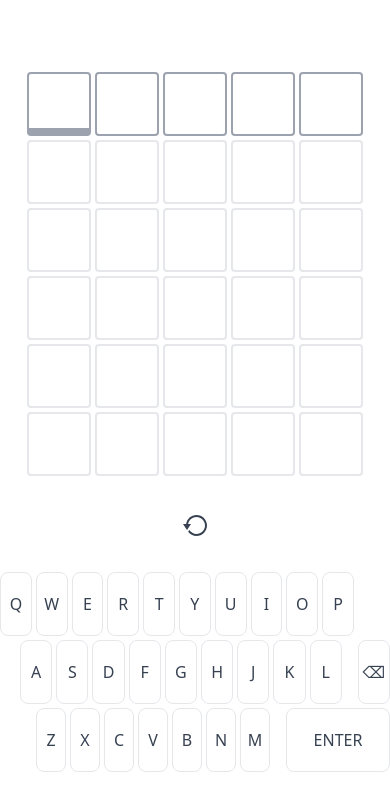
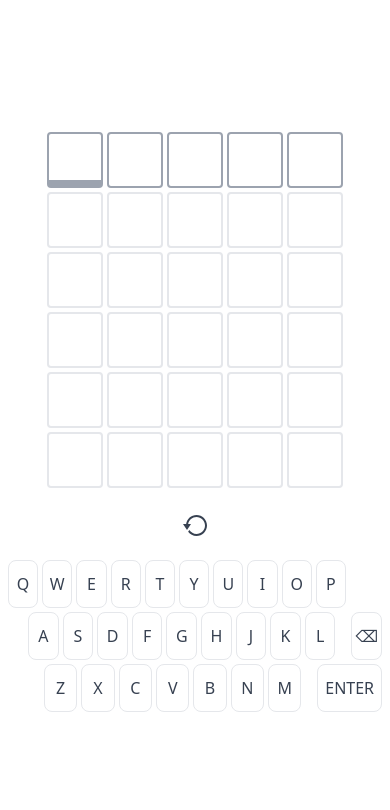
Before and after one commit to gfpacheco/termoo, a Next.js app: page / in a window 390 px wide. Shown: the top 810 px of the page. Built offline with nearby package versions, Linux system fonts and the light colour scheme.

Commit message:
Improve responsiveness

```diff
--- a/components/Cell.tsx
+++ b/components/Cell.tsx
@@ -12,7 +12,7 @@ export default function Cell({ className, state, isRowActive, isActive, ...rest
     <div
       className={classNames(
         className,
-        'w-16 h-16 flex items-center justify-center border-2 rounded text-2xl font-bold uppercase transition-all',
+        'w-14 sm:w-16 h-14 sm:h-16 flex items-center justify-center border-2 rounded text-2xl font-bold uppercase transition-all',
         isRowActive && 'border-gray-400',
         isActive && 'border-b-8',
         {
--- a/components/Game.tsx
+++ b/components/Game.tsx
@@ -9,7 +9,7 @@ import Toast from './Toast';
 export interface GameProps extends React.ComponentPropsWithoutRef<'div'> {}
 
 export default function Game({ className, ...rest }: GameProps) {
-  const { status, word, charsState, table, onKeyPress, restart } = useGameState();
+  const { status, word, charsState, table, error, onKeyPress, restart } = useGameState();
 
   useEffect(() => {
     function handleKeyDown(event: KeyboardEvent) {
@@ -25,12 +25,13 @@ export default function Game({ className, ...rest }: GameProps) {
 
   return (
     <div
-      className={classNames(className, 'h-screen flex flex-col items-center justify-center')}
+      className={classNames(className, 'h-full p-2 flex flex-col items-center justify-center')}
       {...rest}
     >
       {status === GameStatus.failed && <Toast>Palavra certa: {word}</Toast>}
+      {error && <Toast>{error}</Toast>}
       <Table {...table} />
-      <ResetButton className="my-4" onClick={restart} />
+      <ResetButton className="my-2" onClick={restart} />
       <Keyboard charsState={charsState} onKeyPress={onKeyPress} />
     </div>
   );
--- a/components/Key.tsx
+++ b/components/Key.tsx
@@ -10,7 +10,7 @@ export default function Key({ className, status, ...rest }: KeyProps) {
     <button
       className={classNames(
         className,
-        'h-16 flex items-center justify-center border rounded-lg uppercase',
+        'flex-1 h-12 sm:h-14 flex items-center justify-center border rounded-lg uppercase',
         {
           'bg-green-200 border-green-200': status === CellStatus.correct,
           'bg-yellow-200 border-yellow-200': status === CellStatus.wrongPlace,
--- a/components/Keyboard.tsx
+++ b/components/Keyboard.tsx
@@ -23,7 +23,7 @@ export default function Keyboard({ className, charsState, onKeyPress, ...rest }:
         {['q', 'w', 'e', 'r', 't', 'y', 'u', 'i', 'o', 'p'].map(char => (
           <Key
             key={char}
-            className="mr-1 flex-1"
+            className="mr-1"
             status={statusByChar[char]}
             onClick={() => onKeyPress(char)}
           >
@@ -37,14 +37,14 @@ export default function Keyboard({ className, charsState, onKeyPress, ...rest }:
         {['a', 's', 'd', 'f', 'g', 'h', 'j', 'k', 'l'].map(char => (
           <Key
             key={char}
-            className="ml-1 flex-1"
+            className="ml-1"
             status={statusByChar[char]}
             onClick={() => onKeyPress(char)}
           >
             {char}
           </Key>
         ))}
-        <Key className="ml-4 flex-1" onClick={() => onKeyPress('Backspace')}>
+        <Key className="ml-4" onClick={() => onKeyPress('Backspace')}>
           ⌫
         </Key>
       </div>
@@ -53,14 +53,14 @@ export default function Keyboard({ className, charsState, onKeyPress, ...rest }:
         {['z', 'x', 'c', 'v', 'b', 'n', 'm'].map(char => (
           <Key
             key={char}
-            className="ml-1 flex-1"
+            className="ml-1"
             status={statusByChar[char]}
             onClick={() => onKeyPress(char)}
           >
             {char}
           </Key>
         ))}
-        <Key className="ml-4 w-[6.5rem]" onClick={() => onKeyPress('Enter')}>
+        <Key className="ml-4 flex-[2]" onClick={() => onKeyPress('Enter')}>
           enter
         </Key>
       </div>
--- a/components/ResetButton.tsx
+++ b/components/ResetButton.tsx
@@ -14,7 +14,7 @@ export default function ResetButton({ className, onClick, ...rest }: ResetButton
   return (
     <button
       ref={buttonRef}
-      className={classNames(className, 'w-16 h-16')}
+      className={classNames(className, 'w-14 sm:w-16 h-14 sm:h-16')}
       onClick={handleClick}
       {...rest}
     >
--- a/hooks/useGameState.ts
+++ b/hooks/useGameState.ts
@@ -86,7 +86,7 @@ export default function useGameState() {
     if (!validEntry) {
       setGameState({
         ...gameState,
-        error: 'Palavra não encontrada',
+        error: 'Palavra não encontrada na lista',
       });
       return;
     }
--- a/styles/globals.css
+++ b/styles/globals.css
@@ -6,7 +6,7 @@
   html,
   body,
   #__next {
-    @apply h-screen;
+    @apply h-full;
   }
 
   html {
```
